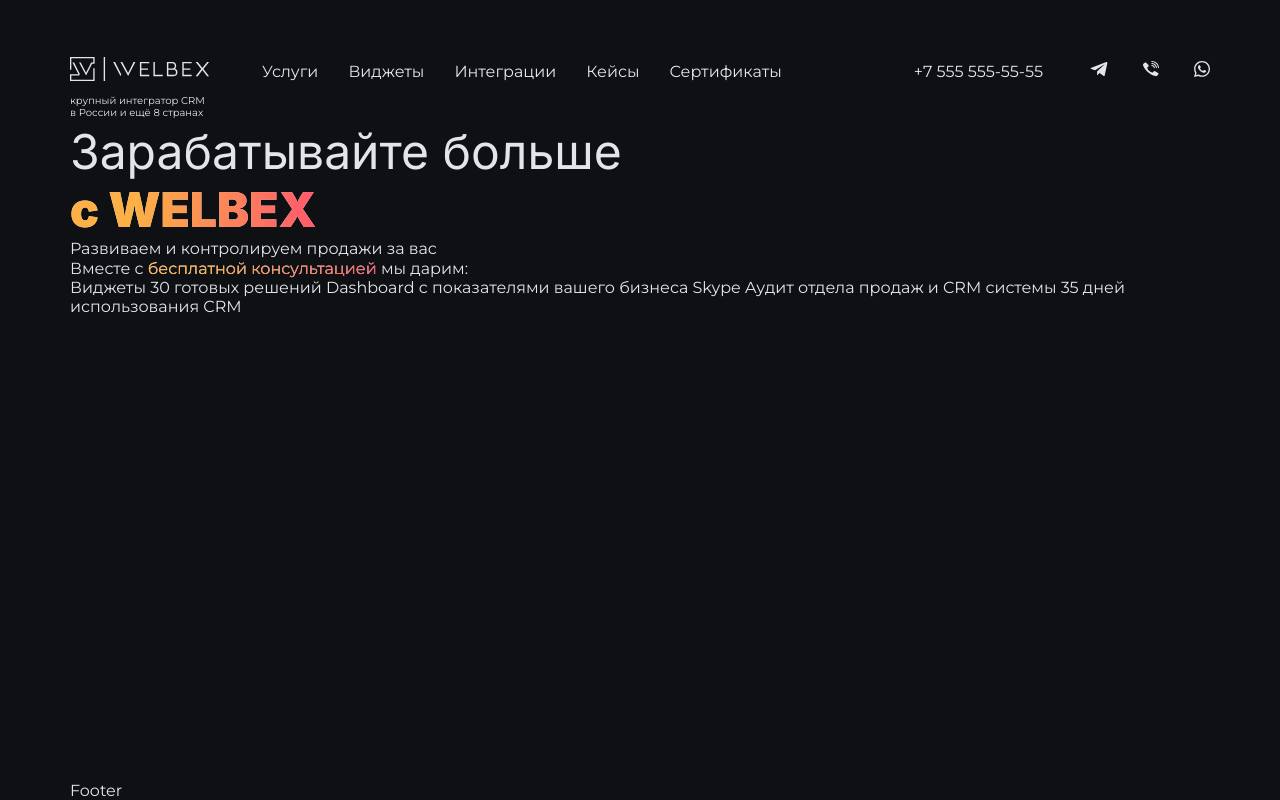
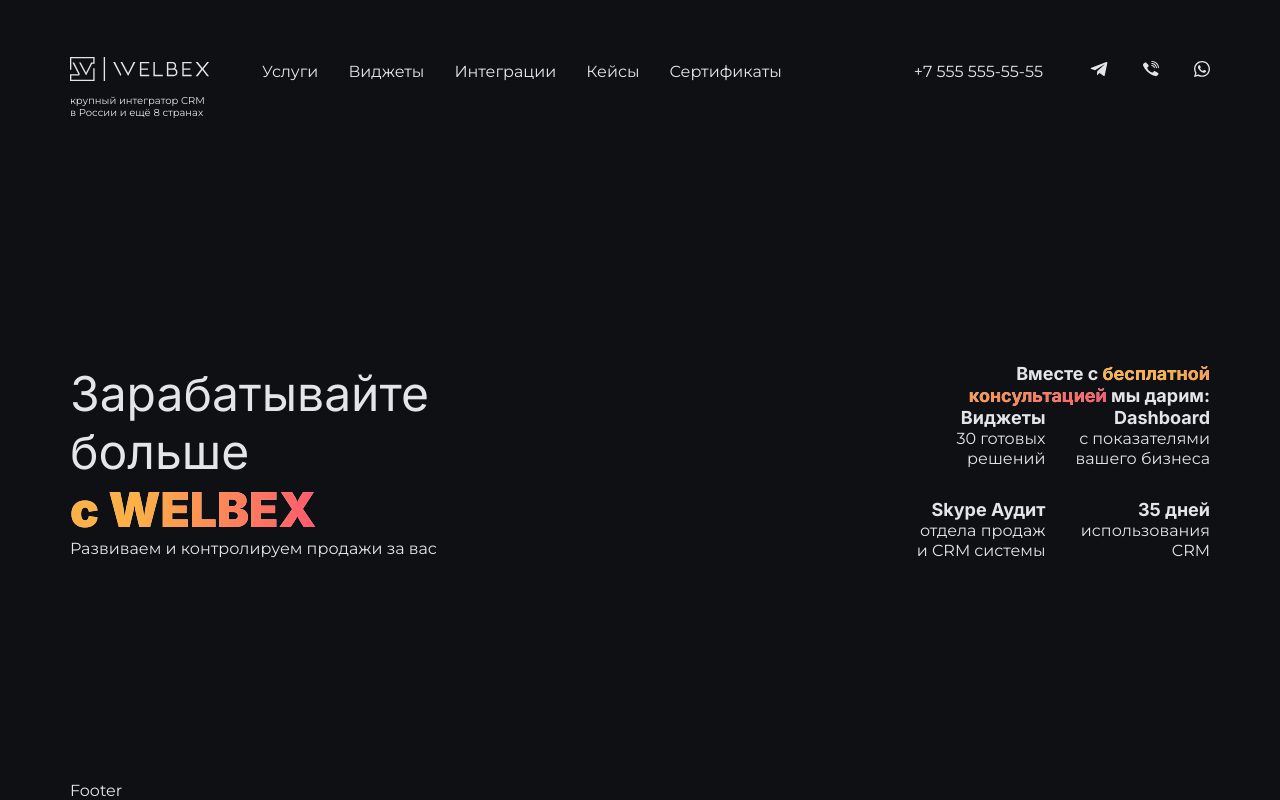
Before and after one commit to a-klimovich/welbex, a React (Vite) app: page / in a window 1280 px wide. Built offline with nearby package versions, Linux system fonts and the light colour scheme.

Commit message:
add: content main

```diff
--- a/src/App.jsx
+++ b/src/App.jsx
@@ -1,10 +1,9 @@
 import Header from './components/Header'
 import Footer from './components/Footer'
-import Container from './components/shared/Container'
-import Typography from './components/Typography'
+import Container from './components/Container'
+import MainContent from './modules/MainContent'
 import './scss/index.scss'
 
-const { Gradient, Title, Paragraph } = Typography;
 
 const App = () => (
   <Container>
@@ -12,32 +11,7 @@
       <Header />
 
       <main>
-        <div className="titleBox">
-          <Title>Зарабатывайте больше</Title>
-          <Title weight={900}><Gradient>с WELBEX</Gradient></Title>
-        </div>
-
-        <Paragraph>Развиваем и контролируем продажи за вас</Paragraph>
-
-        Вместе с {<Gradient>бесплатной консультацией</Gradient>} мы дарим:
-
-        <div>
-          Виджеты
-          30 готовых
-          решений
-
-          Dashboard
-          с показателями
-          вашего бизнеса
-
-          Skype Аудит
-          отдела продаж
-          и CRM системы
-
-          35 дней
-          использования
-          CRM
-        </div>
+        <MainContent />
       </main>
 
       <Footer />
--- /dev/null
+++ b/src/components/BouncingBubles/styles.module.scss
@@ -0,0 +1,13 @@
+.bouncingBalls {
+  position: relative;
+  width: 100%;
+  height: 100%;
+
+  .ball {
+    position: absolute;
+    width: 50px;
+    height: 50px;
+    border-radius: 50%;
+    background-color: #f44336;
+  }
+}
--- a/src/components/Header/index.jsx
+++ b/src/components/Header/index.jsx
@@ -1,4 +1,4 @@
-import Social from '../shared/Social'
+import Social from '../Social'
 import { ReactComponent as Logo } from '../../assets/svg/logo.svg'
 import styles from './styles.module.scss'
 
--- a/src/components/shared/Social/index.jsx
+++ b/src/components/Social/index.jsx
@@ -1,6 +1,6 @@
-import { ReactComponent as Telegram } from '../../../assets/svg/telegram.svg'
-import { ReactComponent as Viber } from '../../../assets/svg/viber.svg'
-import { ReactComponent as Whatsapp } from '../../../assets/svg/whatsapp.svg'
+import { ReactComponent as Telegram } from '../../assets/svg/telegram.svg'
+import { ReactComponent as Viber } from '../../assets/svg/viber.svg'
+import { ReactComponent as Whatsapp } from '../../assets/svg/whatsapp.svg'
 import styles from './styles.module.scss'
 
 const Social = () => (
--- /dev/null
+++ b/src/modules/MainContent/index.jsx
@@ -0,0 +1,54 @@
+import Typography from '../../components/Typography'
+import styles from './styles.module.scss'
+
+const { Gradient, Title, Paragraph } = Typography;
+
+const MainContent = () => (
+  <div className={styles.wrapper}>
+    <div className={styles.first}>
+      <div className={styles.titleBox}>
+        <Title>Зарабатывайте больше</Title>
+        <Title weight={900}><Gradient>с WELBEX</Gradient></Title>
+      </div>
+
+      <Paragraph>Развиваем и контролируем продажи за вас</Paragraph>
+    </div>
+
+    <div className={styles.second}>
+      <Title
+        size={4}
+        weight={700}
+      >
+        Вместе с {<Gradient>бесплатной <br /> консультацией</Gradient>} мы дарим:
+      </Title>
+
+      <div className={styles.grid}>
+        <div>
+          <Title size={4} weight={700}>Виджеты</Title>
+          <Paragraph>30 готовых</Paragraph>
+          <Paragraph>решений</Paragraph>
+        </div>
+
+        <div>
+          <Title size={4} weight={700}>Dashboard</Title>
+          <Paragraph>с показателями</Paragraph>
+          <Paragraph>вашего бизнеса</Paragraph>
+        </div>
+
+        <div>
+          <Title size={4} weight={700}>Skype Аудит</Title>
+          <Paragraph>отдела продаж</Paragraph>
+          <Paragraph>и CRM системы</Paragraph>
+        </div>
+
+        <div>
+          <Title size={4} weight={700}>35 дней</Title>
+          <Paragraph>использования</Paragraph>
+          <Paragraph>CRM</Paragraph>
+        </div>
+      </div>
+    </div>
+  </div>
+)
+
+export default MainContent
--- /dev/null
+++ b/src/modules/MainContent/styles.module.scss
@@ -0,0 +1,23 @@
+.wrapper {
+  display: flex;
+  justify-content: space-between;
+  place-items: center;
+  width: 100%;
+  padding: 90px 0 70px 0;
+
+  .first {
+    .titleBox {
+      max-width: min-content;
+    }
+  }
+
+  .second {
+    text-align: end;
+
+    .grid {
+      display: grid;
+      grid-template-columns: 1fr 1fr;
+      gap: 30px;
+    }
+  }
+}
--- a/src/scss/index.scss
+++ b/src/scss/index.scss
@@ -41,6 +41,7 @@
 
 main {
   flex: 1 0 auto;
+  display: flex;
 }
 
 footer {
```
Also changed, not shown: src/components/BouncingBubles/index.jsx (added, +58 -0 lines), src/components/Container/index.jsx (renamed from src/components/shared/Container/index.jsx), src/components/Container/styles.module.scss (renamed from src/components/shared/Container/styles.module.scss), src/components/Social/styles.module.scss (renamed from src/components/shared/Social/styles.module.scss).
